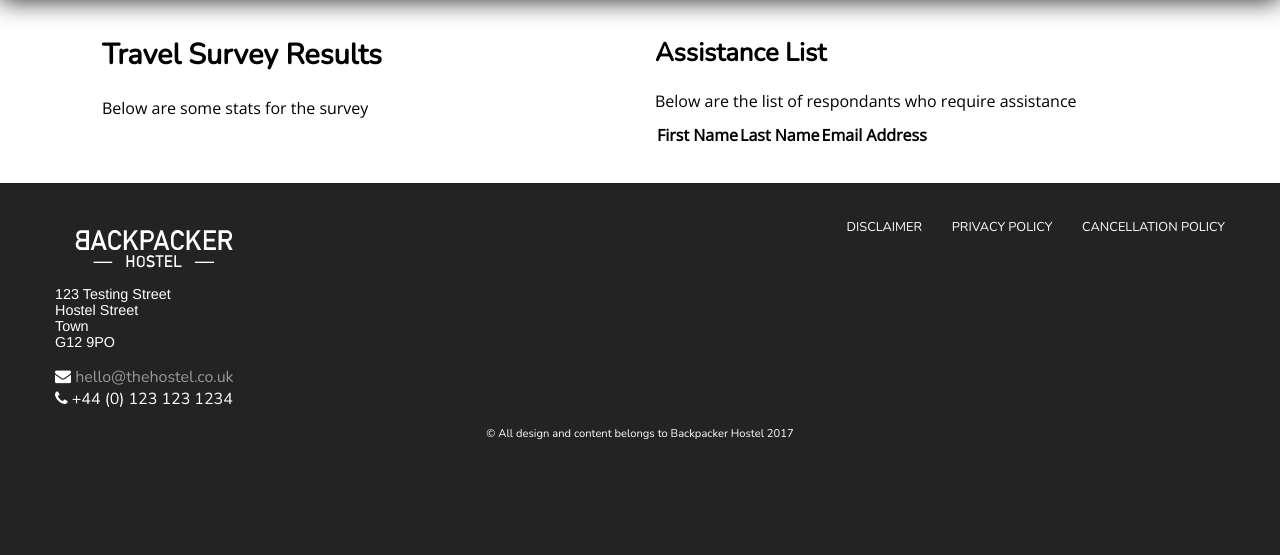
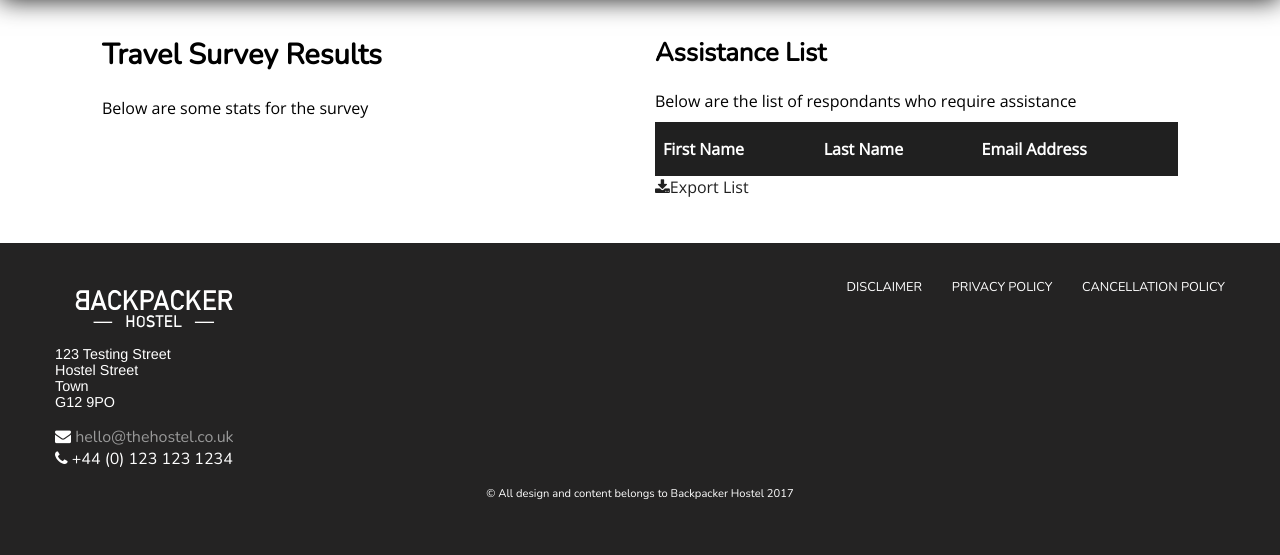
Before and after one commit to cjconnor24/hostel-site, a PHP site: page /survey-results.php in a window 1280 px wide. Shown: the part 380-935 px from the top of the page. Before the commit the page ends 820 px from the top, so only its background shows below. Run offline with PHP 8.4, Linux system fonts and the light colour scheme; data that the repository does not hold is empty; some libraries are stand-ins or nearby versions.

Commit message:
Styled the assistance table and added a download link

```diff
--- a/css/styles.css
+++ b/css/styles.css
@@ -505,7 +505,33 @@ footer p.copyright {
 .survey-results tr:nth-child(3) td:nth-child(2){
 	border-bottom:1px solid rgb(32,32,32);
 }
-
+table.assistance-table {
+	padding-top:1em;
+	width:100%;
+	text-align: left;
+	border-collapse: collapse;
+}
+table.assistance-table th {
+	background:rgb(32,32,32);
+	color:#FFF;
+}
+.assistance-table td, .assistance-table th {
+	padding:1em 0 1em 0.5em;
+}
+.assistance-table tr {
+	transition:0.2s;
+}
+.assistance-table tr:hover {
+	background:#CCC!important;
+}
+.assistance-table tr:nth-child(even){
+	background:#eee;
+}
+p a.survey-export {
+	text-decoration:none;
+	color:rgb(32,32,32);
+	padding:1em 0;
+}
 /* MEDIA QUERIES */
 
 @media screen and (max-width:1170px){
--- a/survey-results.php
+++ b/survey-results.php
@@ -8,10 +8,10 @@
 <!--        <p><a href="#" class="btn">Find out more</a></p>-->
 <!--        </div>-->
 <!--    </section>-->
+
+<!--LOCATION MAP-->
 <section id="location-map"></section>
-
 <script src="/js/google-map.js"></script>
-
 <script src="https://maps.googleapis.com/maps/api/js?key=AIzaSyAbs8Wb7fnp6cMbiuuWfJbX-3X3ItHC2Rw&callback=myMap"></script>
 
     <section id="content">
@@ -42,65 +42,11 @@
             </table>
 
             <script type="text/javascript">
-                var element;
+
                 var data = {"survey": <?php echo $results;?> };
 
-                var total = 0;
-                var count = data.survey;
-
-                // CALCULATE THE TOTAL ENTRIES
-                for(i=0;i<count.length;i++){
-                    total += parseInt(count[i].total);
-                }
-
-                console.log(total);
-
-                for (element in data.survey) {
-                    var names = data.survey[element].mode;
-                    var values = data.survey[element].total;
-
-//                    ROW
-                    var node = document.createElement("tr");
-
-//                    CELL
-                    var subnode1 = document.createElement("td");
-//                    var textnode1 = document.createTextNode('fa-'+names.toLowerCase());
-                    var textnode1 = document.createElement("span");
-                    textnode1.setAttribute('class','fa fa-'+names.toLowerCase());
-
-
-//                    CELL
-                    var subnode3 = document.createElement("td");
-                    var subsubnode = document.createElement("canvas");
-
-                    subnode1.appendChild(textnode1);
-                    subnode3.appendChild(subsubnode);
-
-                    var att = subsubnode.setAttribute("id", names);
-
-
-                    node.appendChild(subnode1);
-                    node.appendChild(subnode3);
-                    document.getElementById("chart").appendChild(node);
-
-                    var c = document.getElementById(names);
-                    var bar = c.getContext("2d");
-                    var length = values;
-                    if (values > 0) {
-                        if (length > 100)
-                            length = 100;
-                        bar.fillStyle = "#323232"; //"blue";
-                    }
-                    bar.rect(0, 0, length*100, 100);
-                    bar.fill();
-
-                    bar.fillStyle = "#FFFFFF";
-                    bar.font = "30px Arial";
-                    bar.fillText(values,10,50);
-
-
-                }
             </script>
+                    <script src="/js/survey-chart.js"></script>
 
                 </div>
 
@@ -140,6 +86,8 @@
             </tbody>
             </table>
 
+            <p><a href="javascript:alert('doesnot do anything');" class="survey-export"><span class="fa fa-download"></span>Export List</a></p>
+
                 </div>
             </div>
 
```
Also changed, not shown: js/survey-chart.js (added).
